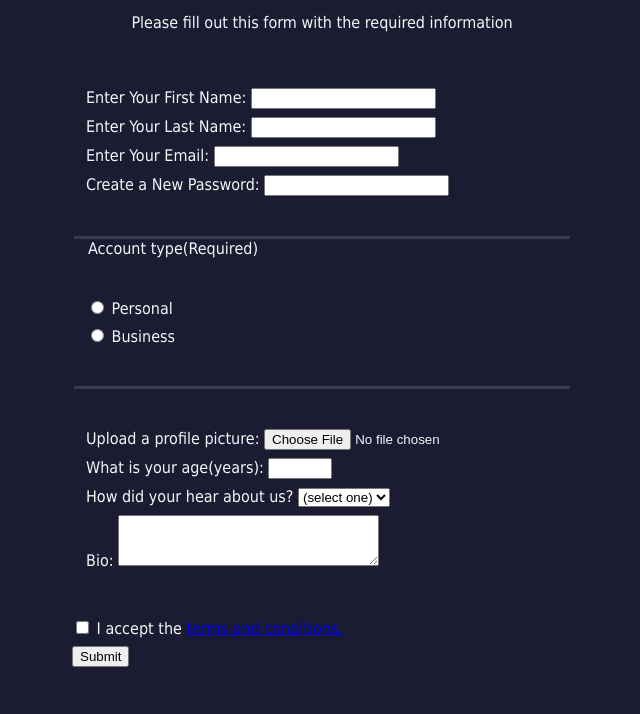
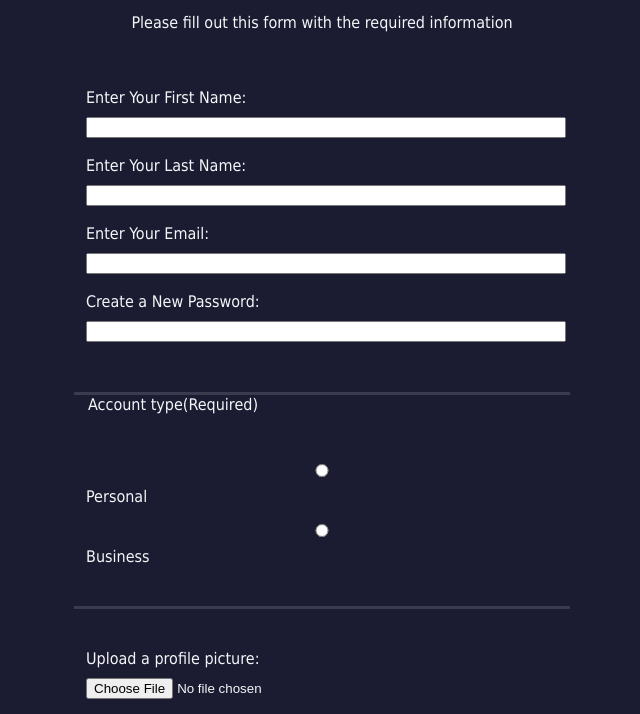
Before and after one commit to Nandanagopi416/Registration-Form, a plain HTML site: page Index.html in a window 1280 px wide. Shown: the part 57-771 px from the top of the page, without its empty margins (318-958 px from the left). Drawn offline with Linux system fonts and the light colour scheme.

Commit message:
Added styles to input,textarea,select

```diff
--- a/styles.css
+++ b/styles.css
@@ -27,3 +27,7 @@ fieldset{
     border-bottom: 3px solid #3b3b4f;
 }
 fieldset:last-of-type{ border-bottom: none; }
+input,select,textarea{
+    width: 100%;
+    margin: 10px 0;
+}
```
